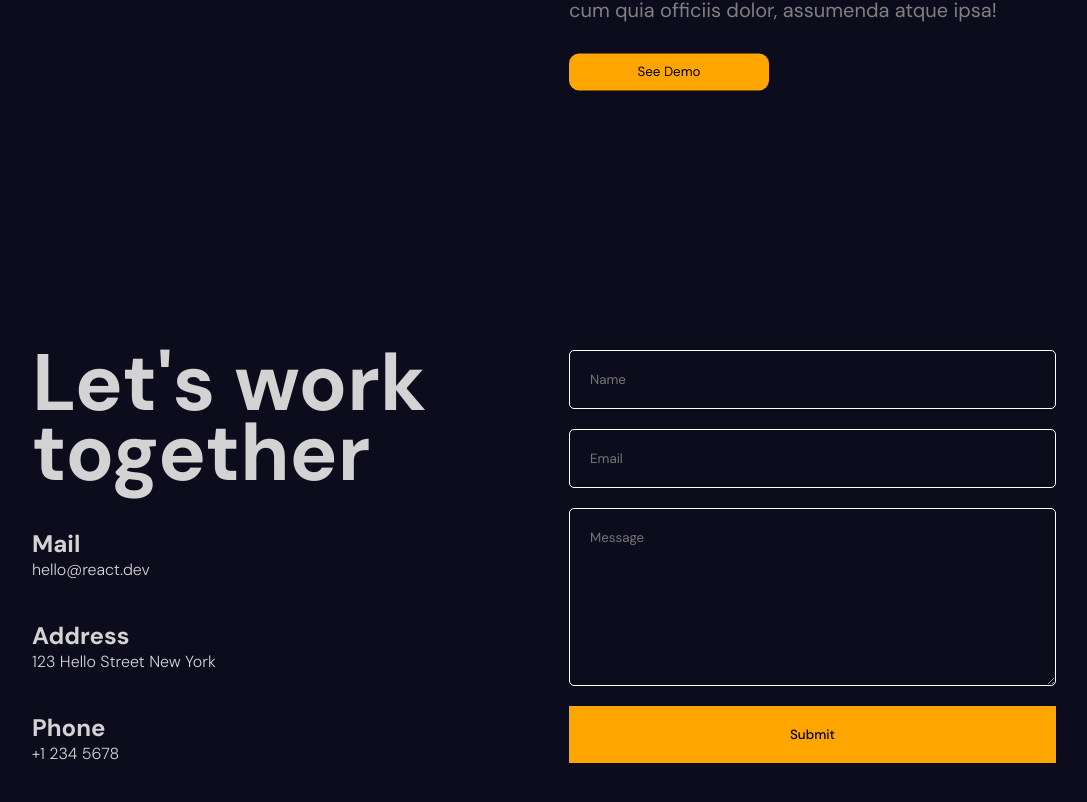
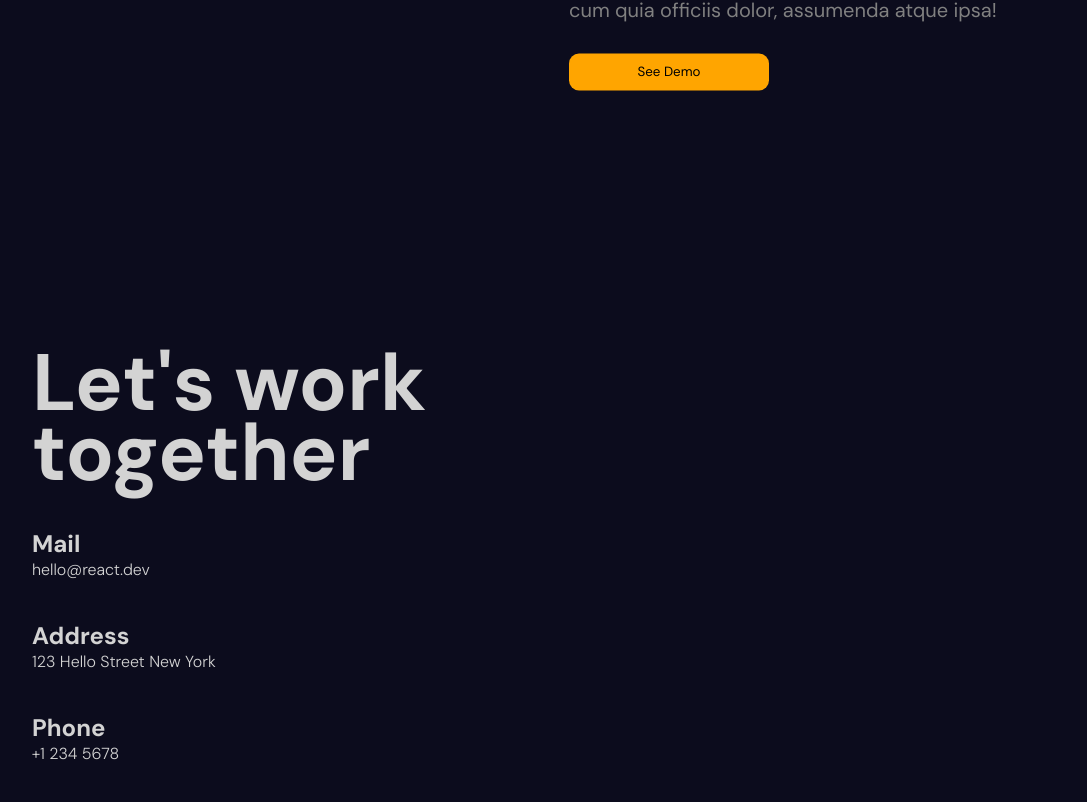
Before and after one commit to erickdc7/react-portfolio-7, a React (Vite) app: page / in a window 1280 px wide. Shown: the part 6377-7179 px from the top of the page, without its empty margins (96-1183 px from the left). Built offline with nearby package versions, Linux system fonts and the light colour scheme.

Commit message:
add animation

```diff
--- a/src/components/contact/Contact.jsx
+++ b/src/components/contact/Contact.jsx
@@ -54,7 +54,11 @@ const Contact = () => {
                     </svg>
                 </motion.div>
 
-                <motion.form>
+                <motion.form
+                    initial={{ opacity: 1 }}
+                    whileInView={{ opacity: 0 }}
+                    transition={{ delay: 3, duration: 1 }}
+                >
                     <input type="text" placeholder="Name" />
                     <input type="email" required placeholder="Email" />
                     <textarea rows={8} placeholder="Message" />
```
